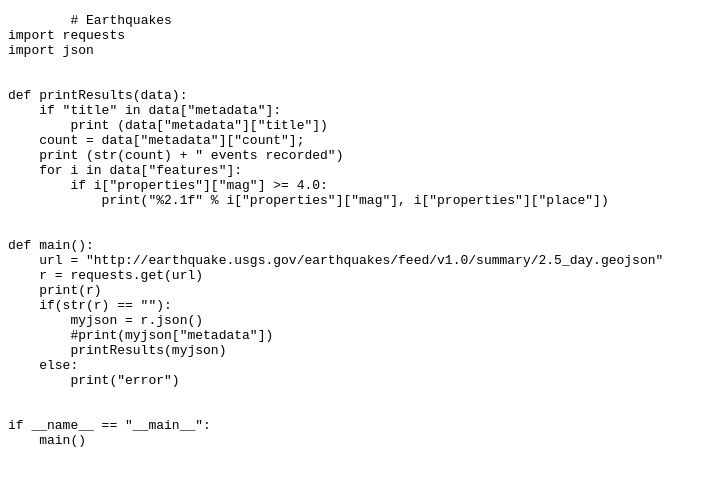
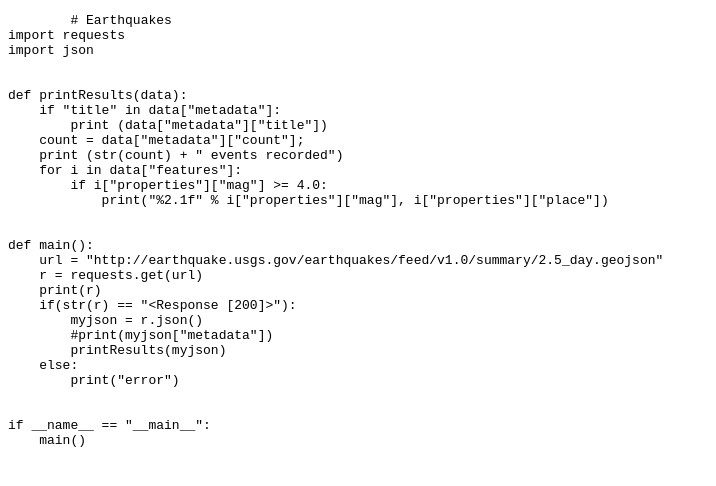
Before and after one commit to jmeroth/resume.spidercode.biz, a plain HTML site: page myapi.html in a window 1280 px wide. Shown: the whole page, without its empty margins (0-716 px from the left). Drawn offline with Linux system fonts and the light colour scheme.

Commit message:
add char entities

```diff
--- a/myapi.html
+++ b/myapi.html
@@ -24,7 +24,7 @@ def main():
     url = "http://earthquake.usgs.gov/earthquakes/feed/v1.0/summary/2.5_day.geojson"
     r = requests.get(url)
     print(r)
-    if(str(r) == "<Response [200]>"):
+    if(str(r) == "&lt;Response [200]&gt;"):
         myjson = r.json()
         #print(myjson["metadata"])
         printResults(myjson)
```
